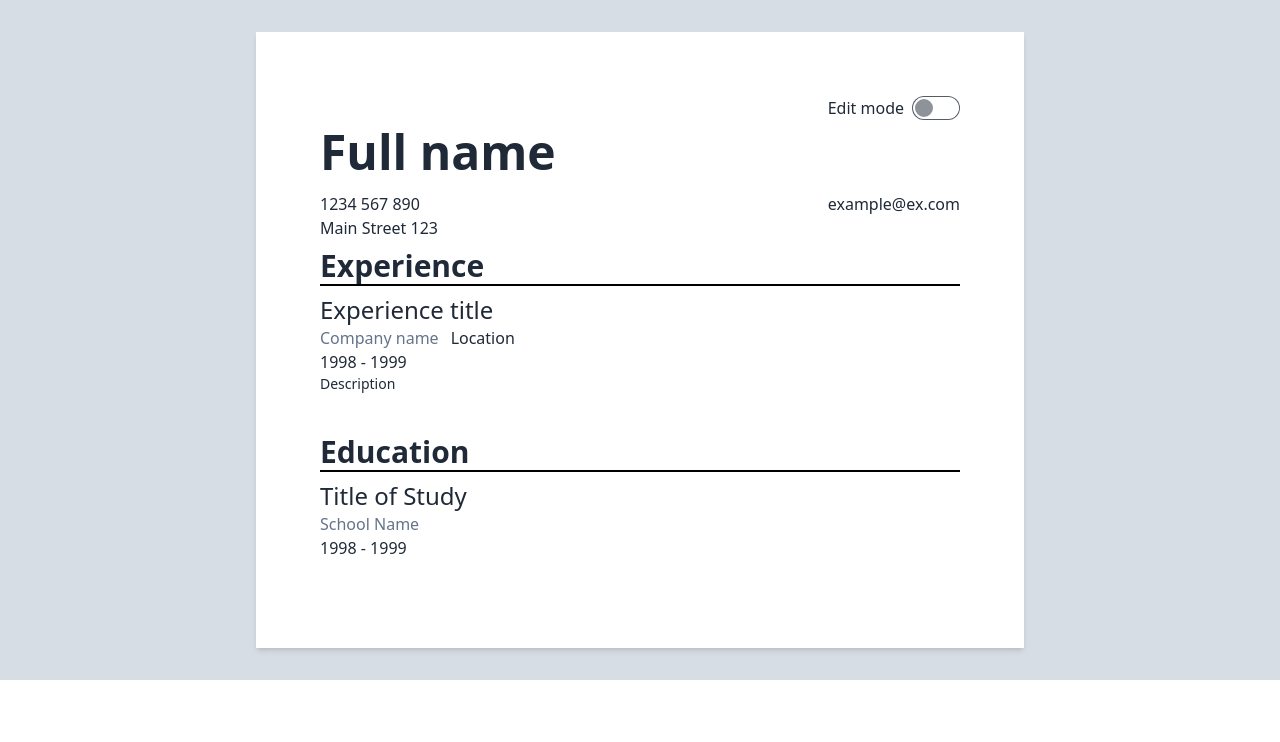
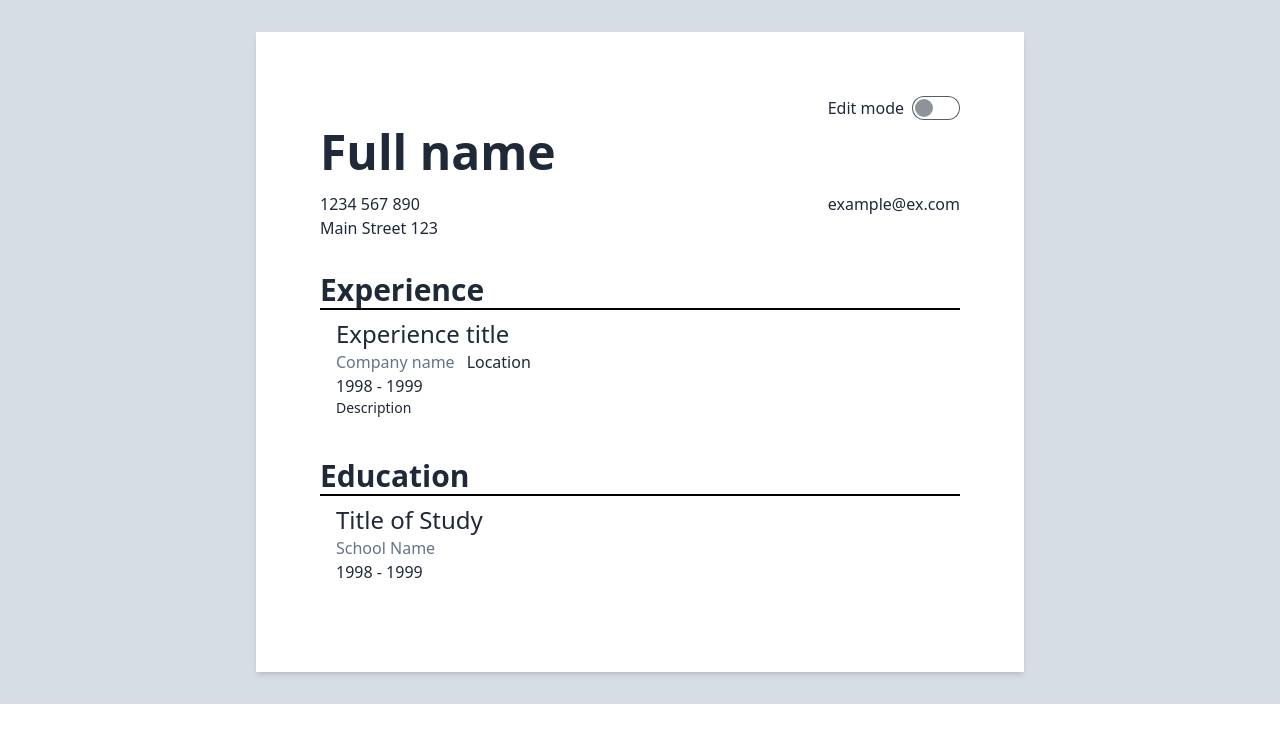
Before and after one commit to youyoumu/cv-application, a React (Vite) app: page / in a window 1280 px wide. Shown: the top 742 px of the page. Built offline with nearby package versions, Linux system fonts and the light colour scheme.

Commit message:
Adjust padding

```diff
--- a/src/Education.jsx
+++ b/src/Education.jsx
@@ -29,7 +29,7 @@ function Education({ editMode }) {
       <div className="text-3xl font-bold mb-2 border-b-2 border-black">
         Education
       </div>
-      {renderEducationItems}
+      <div className="pl-4">{renderEducationItems}</div>
       {editMode && (
         <div className="w-full flex justify-end">
           <button className="btn mt-4" onClick={addNewEducationItem}>
--- a/src/Experience.jsx
+++ b/src/Experience.jsx
@@ -29,7 +29,7 @@ function Experience({ editMode }) {
       <div className="text-3xl font-bold mb-2 border-b-2 border-black">
         Experience
       </div>
-      {renderExperienceItems}
+      <div className="pl-4">{renderExperienceItems}</div>
       {editMode && (
         <div className="w-full flex justify-end">
           <button className="btn mt-4" onClick={addNewExperienceItem}>
--- a/src/General.jsx
+++ b/src/General.jsx
@@ -9,7 +9,7 @@ function General({ editMode }) {
 
   if (editMode) {
     return (
-      <div className="mb-2">
+      <div className="mb-8">
         <div className="text-5xl font-bold mb-2">
           <TextForm text={name} onChangeCallback={setName} />
         </div>
@@ -26,7 +26,7 @@ function General({ editMode }) {
     )
   }
   return (
-    <div className="mb-2">
+    <div className="mb-8">
       <div className="text-5xl font-bold mb-2 py-2">{name}</div>
       <div className="grid grid-cols-2 justify-between">
         <div>{phoneNumber}</div>
--- a/src/output.css
+++ b/src/output.css
@@ -1487,6 +1487,10 @@ html {
   padding-bottom: 0.5rem;
 }
 
+.pl-4 {
+  padding-left: 1rem;
+}
+
 .text-end {
   text-align: end;
 }
```
